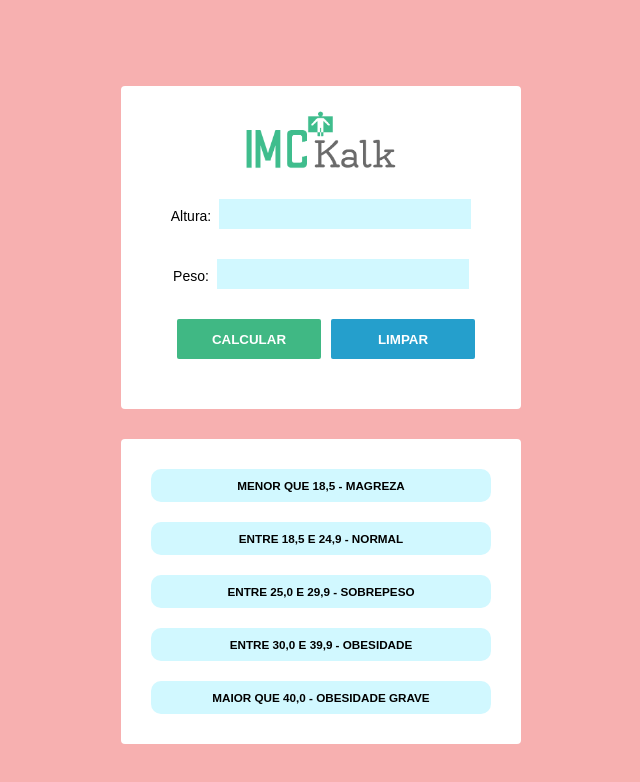
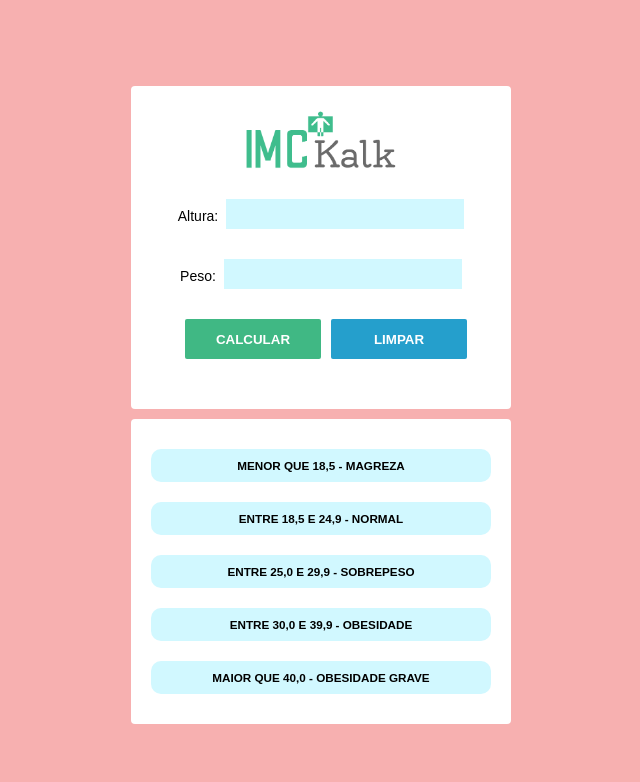
Before and after one commit to Dener3D/calculadora_imc, a React (Create React App) app: page / in a window 1280 px wide. Shown: the top 782 px of the page, without its empty margins (319-959 px from the left). Built offline with nearby package versions, Linux system fonts and the light colour scheme.

Commit message:
third commit

```diff
--- a/src/styles.js
+++ b/src/styles.js
@@ -10,15 +10,15 @@ export const Container = styled.div`
 
 export const Info = styled.div`
     width: 100%;
-    max-width: 400px;
-    margin: 10 0 0 0;
+    max-width: 380px;
+    margin: 10 10 10 10;
     background: #FFF;
     border-radius: 4px;
     padding: 20px;
     display: flex;
     flex-direction: column;
     justify-content: center;
-    align-items: left;
+    align-items: center;
     font-size: 10px;
 
     h3 {
@@ -27,14 +27,15 @@ export const Info = styled.div`
         padding: 10px;
         text-align: center;
         border-radius: 10px;
+        width: 100%;
     }
 
 `
 
 export const Content = styled.div`
     width: 100%;
-    max-width: 400px;
-    margin: 30px;
+    max-width: 380px;
+    margin: 10px;
     background: #FFF;
     border-radius: 4px;
     padding: 20px;
```
